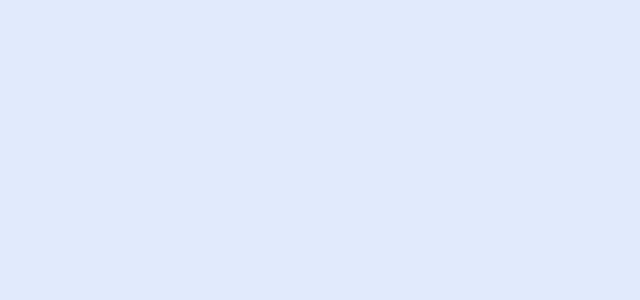
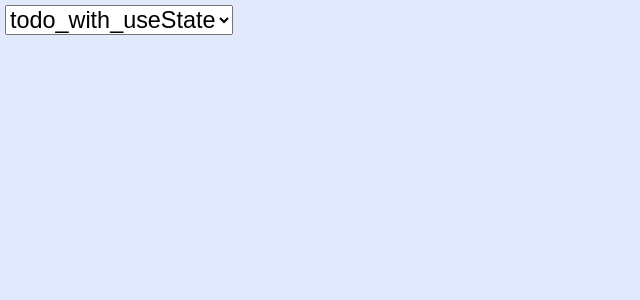
Before and after one commit to kouheihayashi78/react-practice, a React (Create React App) app: page / in a window 1280 px wide. Shown: the top 300 px of the page, without its empty margins (0-640 px from the left). Built offline with nearby package versions, Linux system fonts and the light colour scheme.

Commit message:
add:propsを受け取り、セレクトボックスで表示する機能追加

```diff
--- a/src/App.css
+++ b/src/App.css
@@ -36,3 +36,11 @@
     transform: rotate(360deg);
   }
 }
+
+.App-select {
+  position: fixed;
+  top: 5px;
+  left: 5px;
+  z-index: 10;
+  font-size: 0.9em;
+}
--- a/src/App.js
+++ b/src/App.js
@@ -1,15 +1,21 @@
+import { useState } from "react";
 import logo from './logo.svg';
 import './App.css';
 
-const App = () => {
-
+const App = ({ practices }) => {
   return (
     <div className="App">
       <header className="App-header">
-
+        <select className="App-select">
+          {practices.map((name, index) => (
+            <option key={name} value={index}>
+              {name}
+            </option>
+          ))}
+        </select>
       </header>
     </div>
   );
-}
+};
 
 export default App;
```
